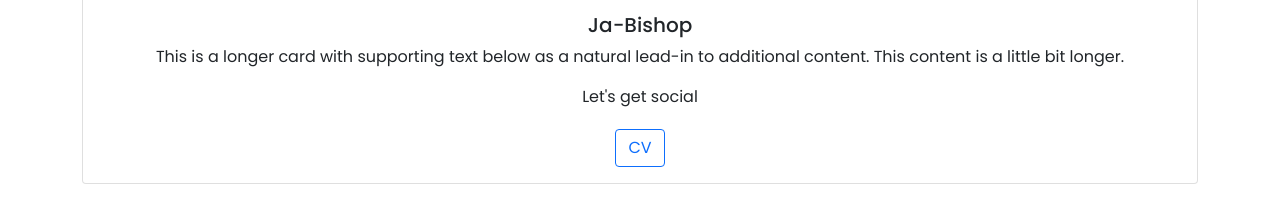
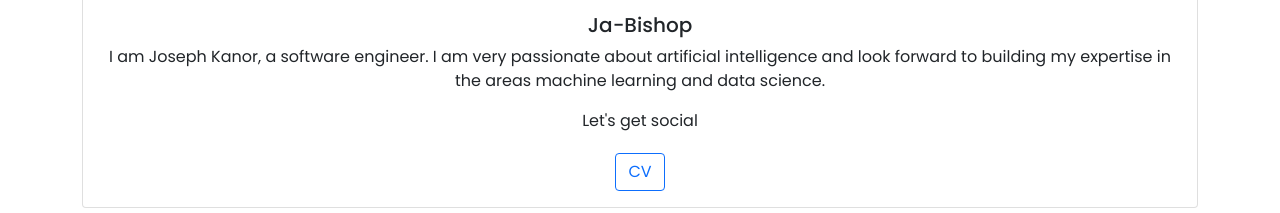
Before and after one commit to codewithkevin/Team-Portfolio, a website: page index.html in a window 1280 px wide. Shown: the part 2466-2679 px from the top of the page. Before the commit the page ends 2655 px from the top, so only its background shows below. Drawn offline with nearby package versions, Linux system fonts and the light colour scheme.

Commit message:
Update index.html

```diff
--- a/index.html
+++ b/index.html
@@ -296,7 +296,7 @@
         <img src="img/3d-plastilina-side-view-of-pinterest-logo.png" class=" rounded-circle card-img-top mx-auto p-1" alt="..." style="height: auto; width: 200px;">
         <div class="card-body">
           <h5 class="card-title">Ja-Bishop</h5>
-          <p class="card-text">This is a longer card with supporting text below as a natural lead-in to additional content. This content is a little bit longer.</p>
+          <p class="card-text">I am Joseph Kanor, a software engineer. I am very passionate about artificial intelligence and look forward to building my expertise in the areas machine learning and data science.</p>
             <!-- Social links -->
             <div class="social-link">
               <p>Let's get social</p>
```
